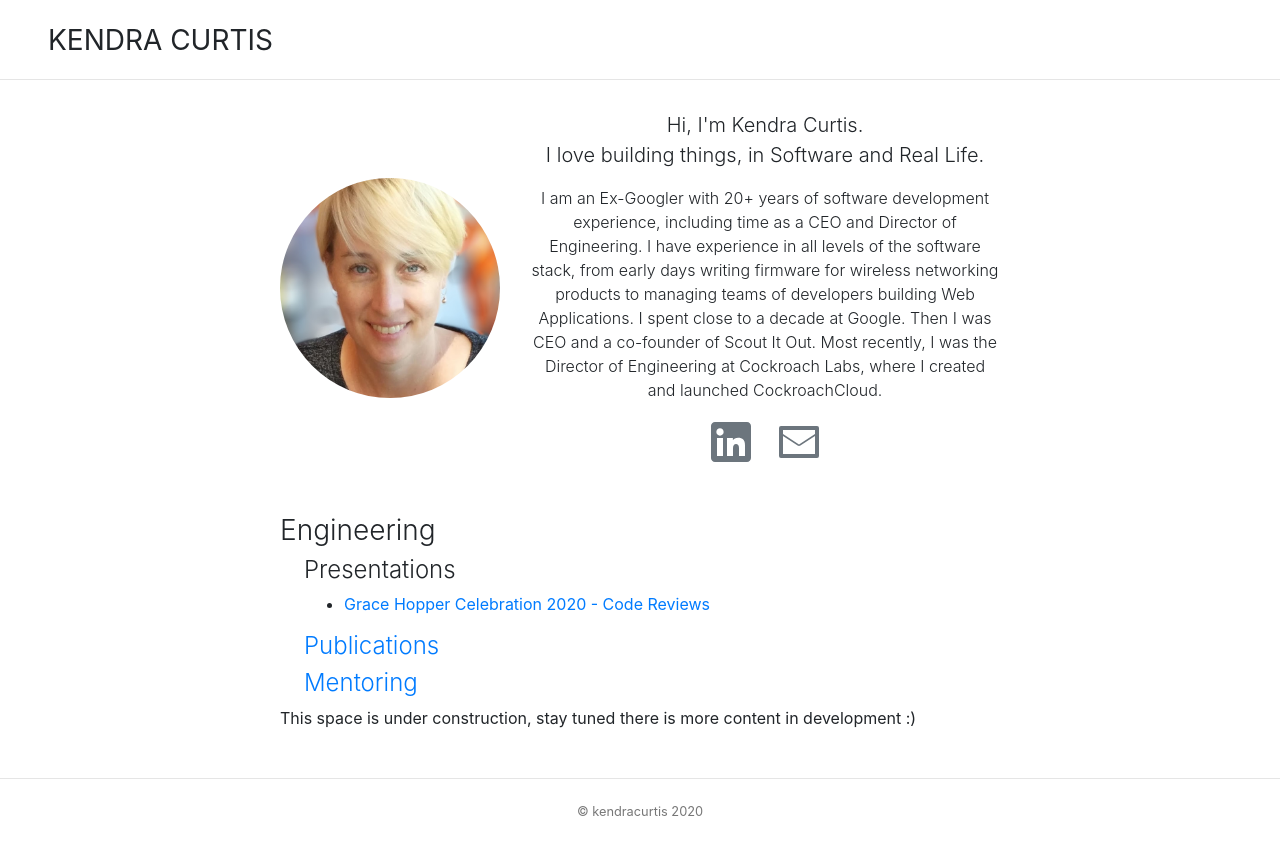
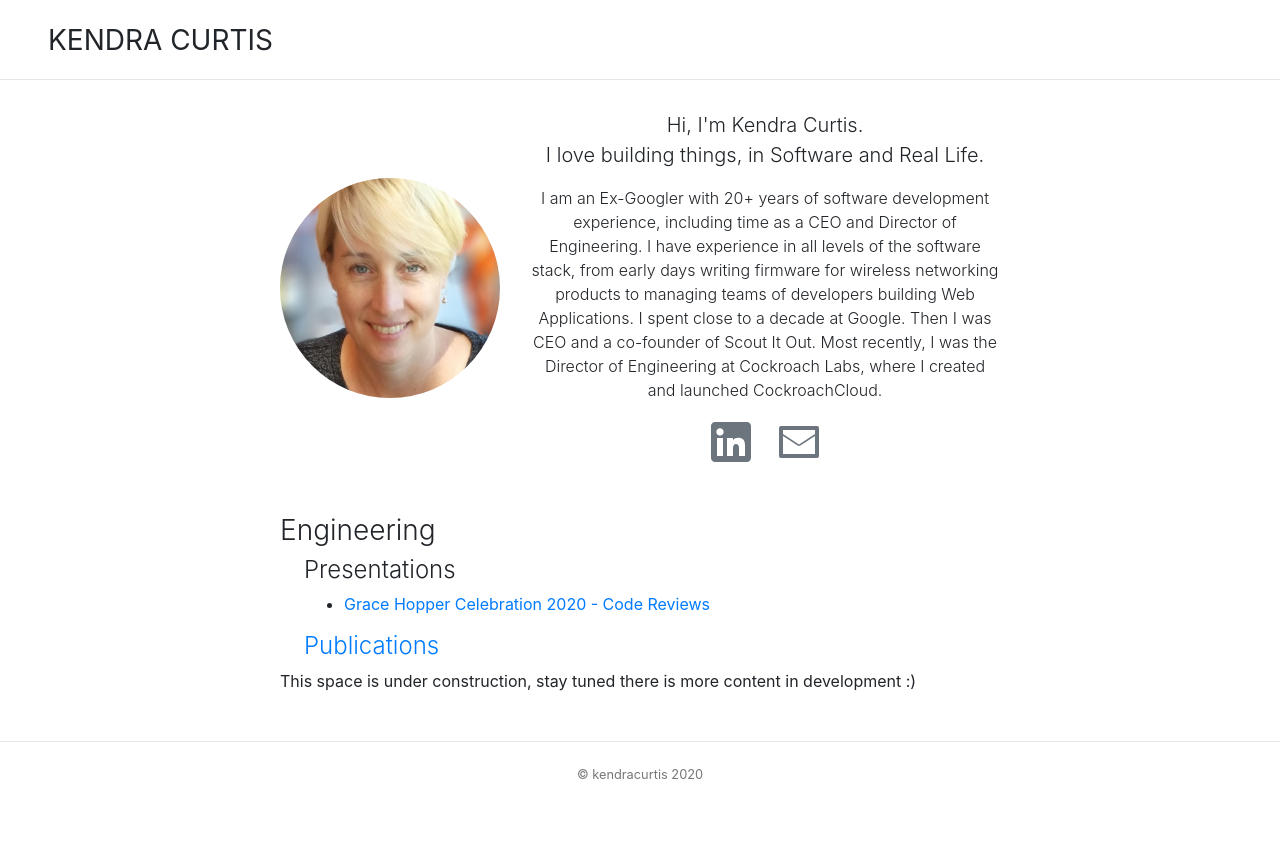
Before and after one commit to kendracurtis/kendracurtis.github.io, a Jekyll site: the page built from index.md, in a window 1280 px wide. Shown: the top 855 px of the page. Built offline with Jekyll 4.4.1, drawn with Linux system fonts in a browser that asks for light colours.

Commit message:
Update index.md

```diff
--- a/index.md
+++ b/index.md
@@ -35,7 +35,6 @@ title: Kendra Curtis
 * [Grace Hopper Celebration 2020 - Code Reviews](../ghc2020)
 
 #### [Publications](https://medium.com/@kscurtis2000/)
-#### [Mentoring](../circles)
 
 This space is under construction, stay tuned there is more content in development :)
 
```
